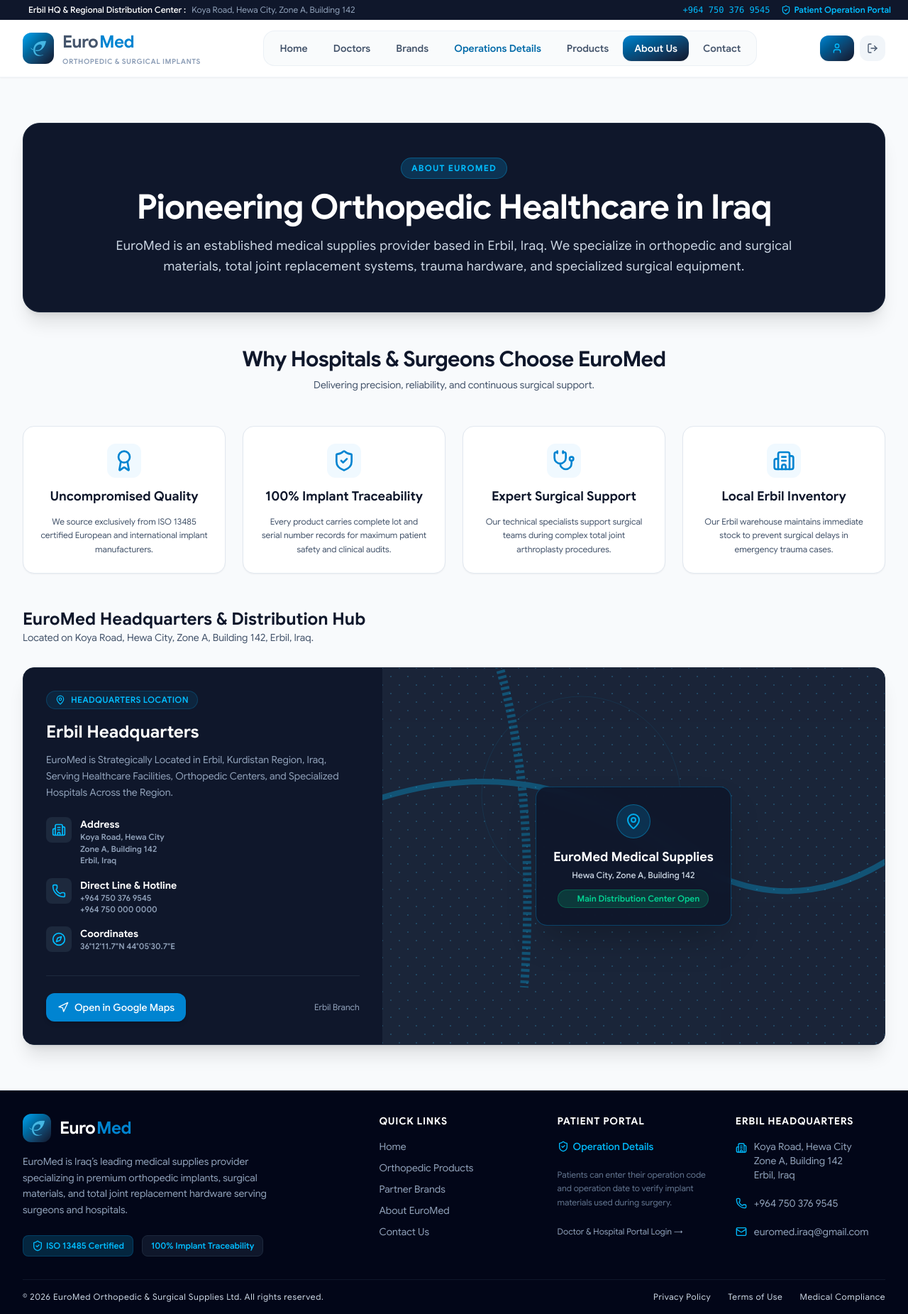
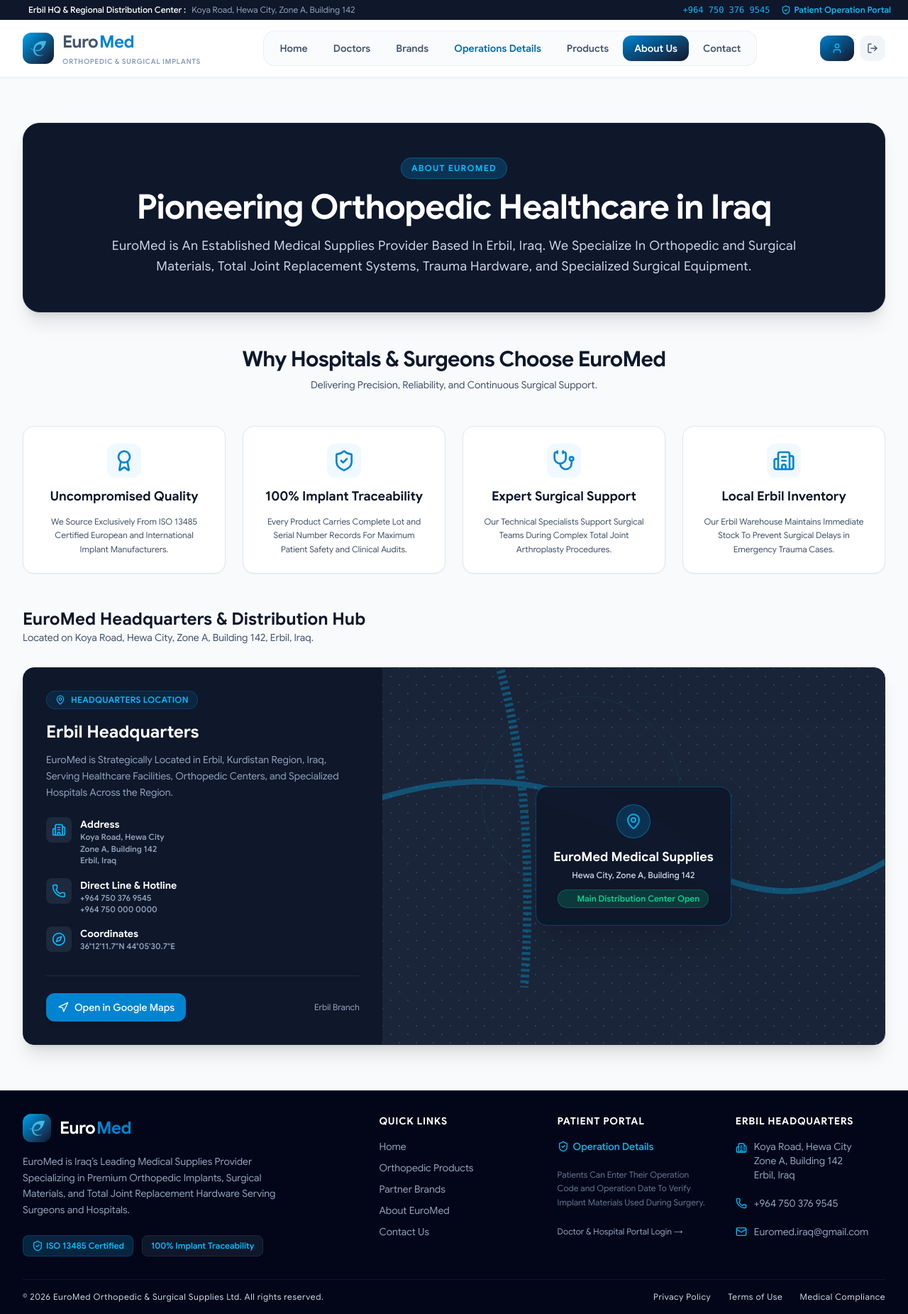
Before and after one commit to Muhammed-AL-Sous/EuroMed-Company, a React (Vite) app in the folder Front-End-React/: page /about in a window 1280 px wide. Shown: the whole page at 71% size. Built offline with nearby package versions, Linux system fonts and the light colour scheme.

Commit message:
after edit the first letter to capital letter

```diff
--- a/Front-End-React/src/components/home/CompanyIntro.jsx
+++ b/Front-End-React/src/components/home/CompanyIntro.jsx
@@ -11,22 +11,22 @@
     {
       label: "Partner Brands",
       value: "6+",
-      description: "Global manufacturers (Zimmer, MAXX, etc.)",
+      description: "Global Manufacturers (Zimmer , MAXX , etc ...)",
     },
     {
       label: "Orthopedic Surgeons",
       value: "350+",
-      description: "Surgeons served across Erbil & Iraq",
+      description: "Surgeons Served Across Erbil & Iraq",
     },
     {
       label: "Partner Hospitals",
       value: "45+",
-      description: "Hospitals & surgical centers supplied",
+      description: "Hospitals & Surgical Centers Supplied",
     },
     {
       label: "Years Experience",
       value: "15+",
-      description: "Dedicated orthopedic excellence",
+      description: "Dedicated Orthopedic Excellence",
     },
   ];
 
@@ -36,7 +36,7 @@
     "Comprehensive Inventory Stored in Erbil HQ",
     "Expert Surgical Support & Product Training",
     "Rapid Emergency Delivery to Operating Rooms",
-    "Direct Partnerships with European & Global Manufacturers",
+    "Direct Partnerships With European & Global Manufacturers",
   ];
 
   return (
@@ -89,12 +89,12 @@
               </h2>
 
               <p className="text-slate-600 leading-relaxed text-base">
-                Based in <strong>Erbil, Iraq</strong>, EuroMed specializes in
-                supplying premium orthopedic implants, surgical instrumentation,
-                and trauma fixation products. We bridge the gap between
-                world-leading medical manufacturers and local surgical teams,
-                ensuring patients receive state-of-the-art implants backed by
-                complete lot-level traceability.
+                Based in <strong>Erbil, Iraq</strong>, EuroMed Specializes In
+                Supplying Premium Orthopedic Implants, Surgical Instrumentation,
+                and Trauma Fixation Products. We Bridge The Gap Between
+                World-Leading Medical Manufacturers and Local Surgical Teams,
+                Ensuring Patients Receive State-Of-The-Art Implants Backed By
+                Complete Lot-Level Traceability.
               </p>
 
               {/* Checklist */}
--- a/Front-End-React/src/components/home/PatientPortalCTA.jsx
+++ b/Front-End-React/src/components/home/PatientPortalCTA.jsx
@@ -136,9 +136,9 @@
 
               {/* Description */}
               <p className="text-slate-300 text-base leading-relaxed max-w-xl">
-                Enter your unique operation code and surgery date to securely
-                access the full list of medical materials, implant serial
-                numbers, and manufacturer lot codes used in your procedure.
+                Enter Your Unique Operation Code and Surgery Date To Securely
+                Access The Full List of Medical Materials, Implant Serial
+                Numbers, and Manufacturer Lot Codes Used in Your Procedure.
               </p>
 
               {/* Demo Information */}
--- a/Front-End-React/src/components/home/ProductSubCategoriesGrid.jsx
+++ b/Front-End-React/src/components/home/ProductSubCategoriesGrid.jsx
@@ -80,8 +80,8 @@
             </h2>
 
             <p className="text-slate-600 text-sm sm:text-base mt-2 max-w-xl mx-auto">
-              High-precision surgical hardware and joint replacement systems
-              engineered for long-term clinical efficacy.
+              High-Precision Surgical Hardware and Joint Replacement Systems
+              Engineered For Long-Term Clinical Efficacy.
             </p>
           </div>
 
@@ -247,7 +247,7 @@
             </p>
 
             <p className="text-slate-500 text-sm mt-1">
-              Product categories will be available soon.
+              Product Categories Will Be Available Soon.
             </p>
           </div>
         )}
--- a/Front-End-React/src/components/layout/Footer.jsx
+++ b/Front-End-React/src/components/layout/Footer.jsx
@@ -21,9 +21,9 @@
               </span>
             </div>
             <p className="text-sm text-slate-400 leading-relaxed max-w-sm">
-              EuroMed is Iraq’s leading medical supplies provider specializing
-              in premium orthopedic implants, surgical materials, and total
-              joint replacement hardware serving surgeons and hospitals.
+              EuroMed is Iraq’s Leading Medical Supplies Provider Specializing
+              in Premium Orthopedic Implants, Surgical Materials, and Total
+              Joint Replacement Hardware Serving Surgeons and Hospitals.
             </p>
             <div className="pt-2 flex items-center gap-3 text-xs font-semibold text-sky-400">
               <span className="flex items-center gap-1 bg-sky-950/80 px-3 py-1.5 rounded-lg border border-sky-800/50">
@@ -101,8 +101,8 @@
                 </RouterLink>
               </li>
               <li className="text-xs text-slate-500 leading-relaxed pt-1">
-                Patients can enter their operation code and operation date to
-                verify implant materials used during surgery.
+                Patients Can Enter Their Operation Code and Operation Date To
+                Verify Implant Materials Used During Surgery.
               </li>
               <li>
                 <RouterLink
@@ -137,7 +137,7 @@
               </li>
               <li className="flex items-center gap-2.5">
                 <Mail className="w-4 h-4 text-sky-400 shrink-0" />
-                <span>euromed.iraq@gmail.com</span>
+                <span>Euromed.iraq@gmail.com</span>
               </li>
             </ul>
           </div>
@@ -146,8 +146,8 @@
         {/* Bottom Bar */}
         <div className="mt-8 pt-4 border-t border-slate-900 flex flex-col sm:flex-row items-center justify-between text-xs text-slate-300 tracking-wider gap-4">
           <p>
-            © {new Date().getFullYear()} EuroMed Orthopedic &
-            Surgical Supplies Ltd. All rights reserved.
+            © {new Date().getFullYear()} EuroMed Orthopedic & Surgical Supplies
+            Ltd. All rights reserved.
           </p>
           <div className="flex items-center gap-6">
             <span className="hover:text-slate-400 duration-300 transition-colors cursor-pointer">
--- a/Front-End-React/src/components/utility/Pagination.jsx
+++ b/Front-End-React/src/components/utility/Pagination.jsx
@@ -35,12 +35,12 @@
               {from}–{to}
             </span>{" "}
             of <span className="font-semibold text-slate-800">{total}</span>{" "}
-            products
+            Products
           </>
         ) : (
           <>
             <span className="font-semibold text-slate-800">{total}</span>{" "}
-            products
+            Products
           </>
         )}
       </p>
--- a/Front-End-React/src/pages/AboutPage.jsx
+++ b/Front-End-React/src/pages/AboutPage.jsx
@@ -6,25 +6,25 @@
     {
       title: "Uncompromised Quality",
       description:
-        "We source exclusively from ISO 13485 certified European and international implant manufacturers.",
+        "We Source Exclusively From ISO 13485 Certified European and International Implant Manufacturers.",
       icon: Award,
     },
     {
       title: "100% Implant Traceability",
       description:
-        "Every product carries complete lot and serial number records for maximum patient safety and clinical audits.",
+        "Every Product Carries Complete Lot and Serial Number Records For Maximum Patient Safety and Clinical Audits.",
       icon: ShieldCheck,
     },
     {
       title: "Expert Surgical Support",
       description:
-        "Our technical specialists support surgical teams during complex total joint arthroplasty procedures.",
+        "Our Technical Specialists Support Surgical Teams During Complex Total Joint Arthroplasty Procedures.",
       icon: Stethoscope,
     },
     {
       title: "Local Erbil Inventory",
       description:
-        "Our Erbil warehouse maintains immediate stock to prevent surgical delays in emergency trauma cases.",
+        "Our Erbil Warehouse Maintains Immediate Stock To Prevent Surgical Delays in Emergency Trauma Cases.",
       icon: Building2,
     },
   ];
@@ -42,10 +42,10 @@
               Pioneering Orthopedic Healthcare in Iraq
             </h1>
             <p className="text-slate-300 text-base sm:text-lg leading-relaxed tracking-wide">
-              EuroMed is an established medical supplies provider based in
-              Erbil, Iraq. We specialize in orthopedic and surgical materials,
-              total joint replacement systems, trauma hardware, and specialized
-              surgical equipment.
+              EuroMed is An Established Medical Supplies Provider Based In
+              Erbil, Iraq. We Specialize In Orthopedic and Surgical Materials,
+              Total Joint Replacement Systems, Trauma Hardware, and Specialized
+              Surgical Equipment.
             </p>
           </div>
         </div>
@@ -58,7 +58,7 @@
             Why Hospitals & Surgeons Choose EuroMed
           </h2>
           <p className="text-slate-600 text-sm mt-2">
-            Delivering precision, reliability, and continuous surgical support.
+            Delivering Precision, Reliability, and Continuous Surgical Support.
           </p>
         </div>
 
--- a/Front-End-React/src/pages/ContactPage.jsx
+++ b/Front-End-React/src/pages/ContactPage.jsx
@@ -19,12 +19,12 @@
               Contact EuroMed
             </span>
             <h1 className="text-4xl sm:text-5xl font-black text-white tracking-tight">
-              Get in Touch with Our Erbil Office
+              Get in Touch With Our Erbil Office
             </h1>
             <p className="text-slate-300 text-base sm:text-lg leading-relaxed tracking-wide">
-              Whether you are an orthopedic surgeon, hospital purchasing
-              manager, or patient seeking operation verification assistance, our
-              Erbil team is ready to assist you.
+              Whether You Are An Orthopedic Surgeon, Hospital Purchasing
+              Manager, Or Patient Seeking Operation Verification Assistance, Our
+              Erbil Team is Ready To Assist You.
             </p>
           </div>
         </div>
@@ -86,7 +86,7 @@
                     info@euromed.iq
                   </div>
                   <div className="text-slate-600 text-[11.5px] font-semibold">
-                    euromed.iraq@gmail.com
+                    Euromed.iraq@gmail.com
                   </div>
                 </div>
               </div>
@@ -119,11 +119,11 @@
             {submitted ? (
               <div className="p-6 rounded-2xl bg-emerald-50 border border-emerald-200 text-emerald-800 text-sm font-semibold space-y-2">
                 <div className="text-base font-bold">
-                  Thank you for contacting EuroMed!
+                  Thank You For Contacting EuroMed !
                 </div>
                 <div>
-                  Your inquiry has been received. Our medical sales specialist
-                  in Erbil will contact you shortly.
+                  Your Inquiry Has Been Received. Our Medical Sales Specialist
+                  in Erbil Will Contact You Shortly.
                 </div>
               </div>
             ) : (
--- a/Front-End-React/src/pages/HomePage.jsx
+++ b/Front-End-React/src/pages/HomePage.jsx
@@ -34,8 +34,8 @@
                 Visit Our Main Office & Warehouse
               </h2>
               <p className="text-slate-600 text-sm mt-2">
-                Serving hospitals, surgical centers, and orthopedic surgeons
-                throughout Erbil and Kurdistan Region.
+                Serving Hospitals, Surgical Centers, and Orthopedic Surgeons
+                Throughout Erbil and Kurdistan Region.
               </p>
             </div>
             <LocationMap />
--- a/Front-End-React/src/pages/OperationDetailsPage.jsx
+++ b/Front-End-React/src/pages/OperationDetailsPage.jsx
@@ -176,7 +176,7 @@
       window.URL.revokeObjectURL(url);
     } catch (error) {
       console.error("PDF generation error:", error);
-      setErrorMessage("Failed to download PDF. Please try again.");
+      setErrorMessage("Failed To Download PDF. Please Try Again.");
     } finally {
       setIsDownloading(false);
     }
@@ -227,8 +227,8 @@
               Patient Operation & Material Portal
             </h1>
             <p className="text-slate-300 text-base sm:text-lg leading-relaxed tracking-wide">
-              Verify the official medical hardware, manufacturer lot codes, and
-              surgical materials used in your operation.
+              Verify The Official Medical Hardware, Manufacturer Lot Codes, and
+              Surgical Materials Used In Your Operation.
             </p>
           </div>
         </div>
```
Also changed, not shown: Front-End-React/src/components/home/HeroSection.jsx (+4 -4 lines), Front-End-React/src/pages/BrandsPage.jsx (+5 -8 lines), Front-End-React/src/pages/ProductsPage.jsx (+12 -2 lines).
